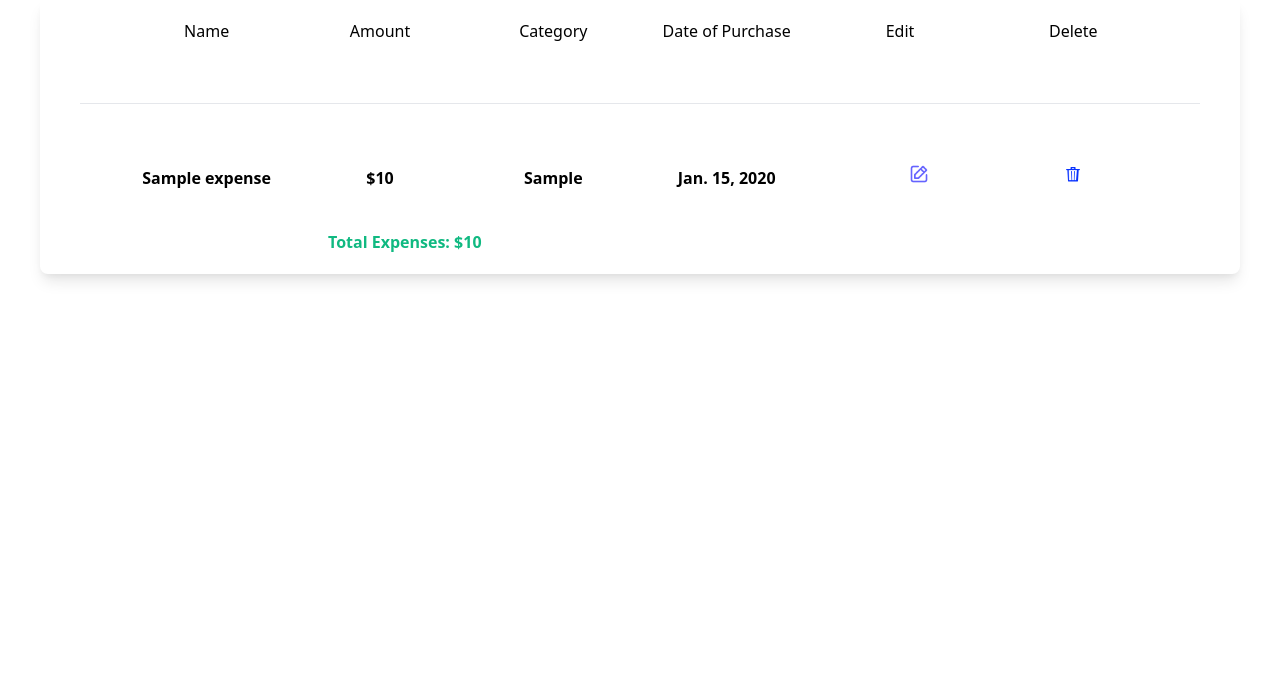
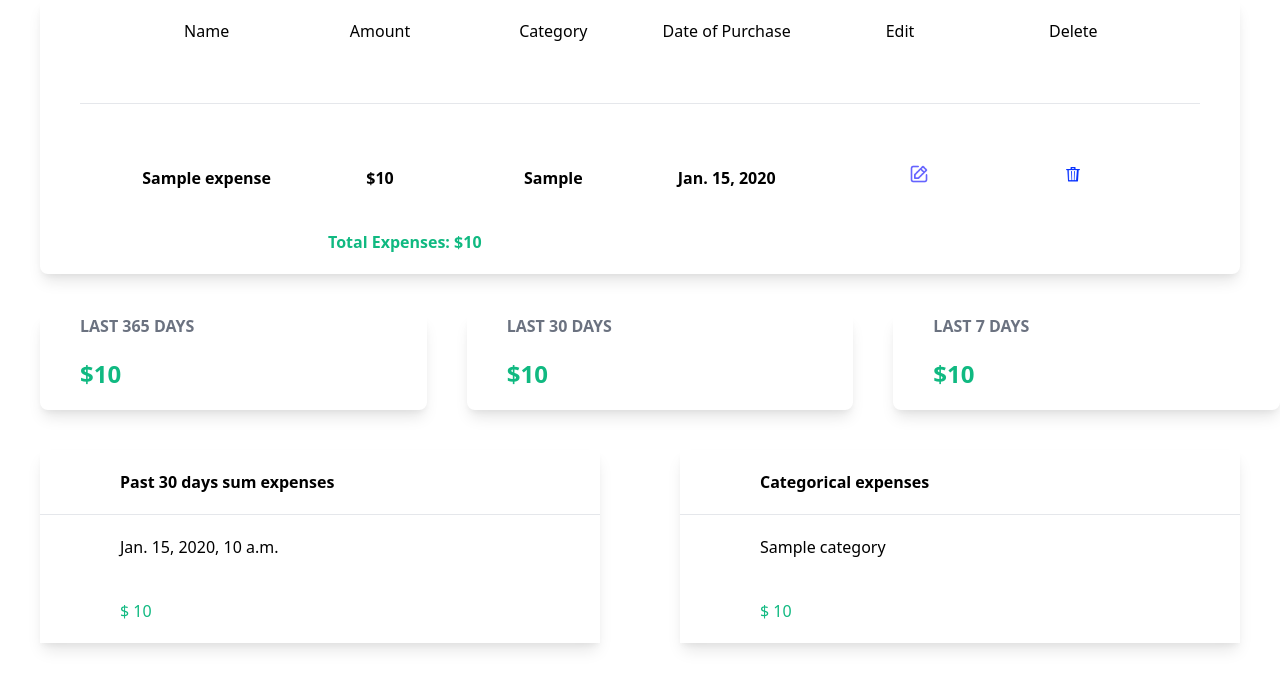
Before and after one commit to torcuata22/xpns, a Django app: template mysite/myapp/templates/myapp/index.html in a window 1280 px wide. Shown: the part 481-1164 px from the top of the page. Before the commit the page ends 762 px from the top, so only its background shows below. Run offline with Django 4.2, Linux system fonts and the light colour scheme; tables that the repository leaves empty hold one stand-in row (values such as "Sample post"); the template is opened without the code that fills it: values that come from a table or form of the project are taken from there, most other values are stand-ins (such as "Sample title", 1, 10 or a date in 2020); form fields are guessed from the names that the template uses; style sheets or scripts are compiled from the project's sources; some libraries are stand-ins or nearby versions.

Commit message:
starting with charts

```diff
--- a/mysite/myapp/templates/myapp/index.html
+++ b/mysite/myapp/templates/myapp/index.html
@@ -72,9 +72,88 @@
 
 </div>
 
+<div class="flex">
+    <div class="w-1/3 shadow-lg ml-10 rounded-lg">
+        <h1 class="ml-10 font-bold text-gray-500">LAST 365 DAYS</h1>
+        <h1 class="ml-10 my-5 text-2xl text-green-500 font-bold">
+            ${{ yearly_sum.amount__sum|intcomma }}
+        </h1>
+    </div>
 
+    <div class="w-1/3 shadow-lg ml-10 rounded-lg">
+        <h1 class="ml-10 font-bold text-gray-500">LAST 30 DAYS</h1>
+        <h1 class="ml-10 my-5 text-2xl text-green-500 font-bold">
+            ${{ monthly_sum.amount__sum|intcomma }}
+        </h1>
+    </div>
 
+    <div class="w-1/3 shadow-lg ml-10 rounded-lg">
+        <h1 class="ml-10 font-bold text-gray-500">LAST 7 DAYS</h1>
+        <h1 class="ml-10 my-5 text-2xl text-green-500 font-bold">
+            ${{ weekly_sum.amount__sum|intcomma }}
+        </h1>
+    </div>
+</div>
 
+<div class="flex">
+    <div class="w-1/2 shadow-lg m-10">
+        <div class="flex flex-wrap space-x-40 font-bold px-20 py-5">
+            <span>Past 30 days sum expenses</span>
+        </div>
+        <hr>
+        <div id="30-day-table">
+            {% for daily_sum in daily_sums %}
+                <div class="flex flex-wrap px-20 py-5">
+                    <span>
+                        {{daily_sum.date}}
+                    </span>
+                </div>
+                <div class="flex flex-wrap px-20 py-5">
+                    <span class="text-green-500">
+                        $ {{daily_sum.sum |intcomma}}
+                    </span>
+                </div>
+            {% endfor %}
+        </div>
+    </div>
 
+    <div class="w-1/2 shadow-lg m-10">
+        <div class="flex flex-wrap space-x-40 font-bold px-20 py-5">
+            <span>Categorical expenses</span>
+        </div>
+        <hr>
+        <div id="cat-sum-table">
+            {% for categorical_sum in categorical_sums %}
+                <div class="flex flex-wrap px-20 py-5">
+                    <span>
+                        {{categorical_sum.category}}
+                    </span>
+                </div>
+                <div class="flex flex-wrap px-20 py-5">
+                    <span class="text-green-500">
+                        $ {{categorical_sum.sum |intcomma}}
+                    </span>
+                </div>
+            {% endfor %}
+        </div>
+    </div>
+</div>
+
+<!--ChartJS-->
+
+<div class="flex">
+    <div class="w-1/2 shadow-lg ml-10">
+
+    </div>
+    <div class="w-1/2 shadow-lg ml-10">
+
+    </div>
+</div>
+
+<script src="https://cdn.jsdelivr.net/npm/chart.js@3.0.2/dist/chart.min.js"></script>
+
+<script>
+
+</script>
 
 {% endblock %}
```
